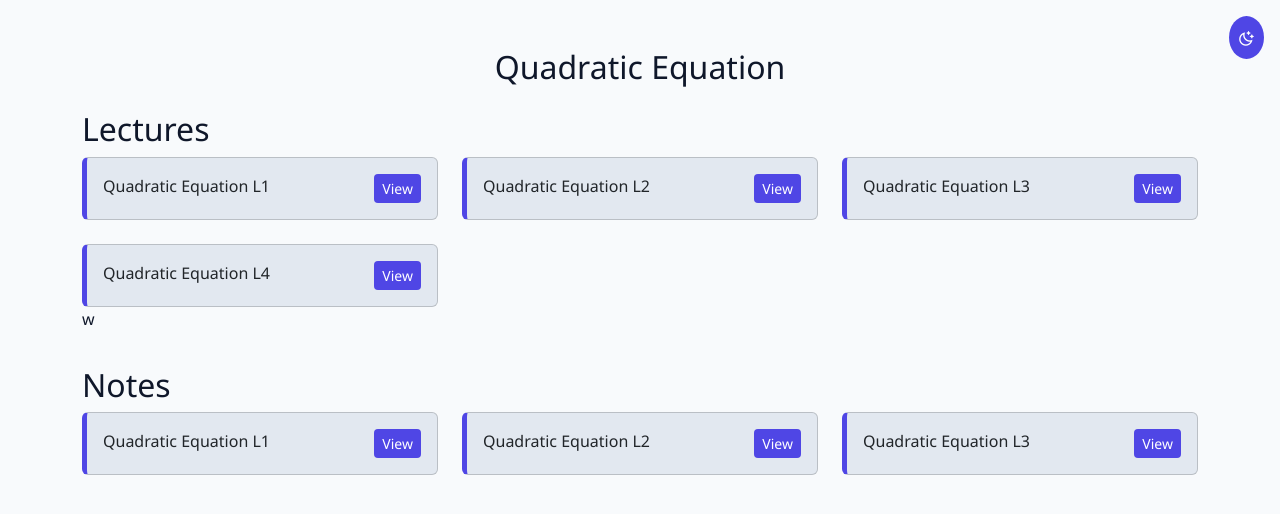
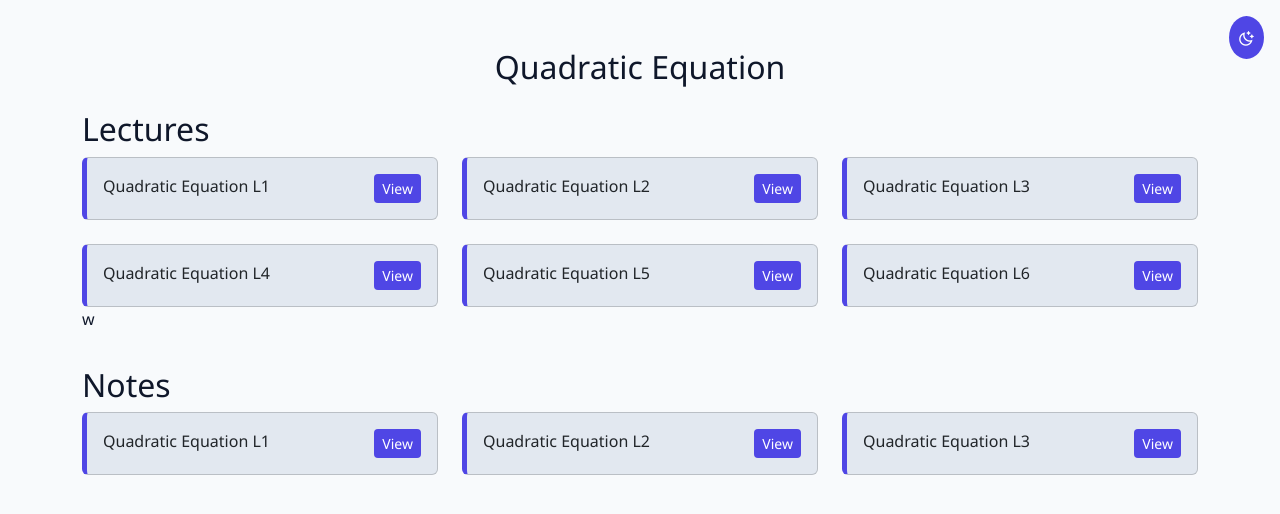
Before and after one commit to Badboy295-crazy/RangeXCoder10th, a plain HTML site: page Math/chapter6.html in a window 1280 px wide. Drawn offline with nearby package versions, Linux system fonts and the light colour scheme; files whose address does not match are found by name.

Commit message:
Add files via upload

```diff
--- a/Math/chapter6.html
+++ b/Math/chapter6.html
@@ -128,6 +128,8 @@
       <div class="col"><div class="card subject-card"><div class="card-body"> Quadratic Equation L2<button class="btn btn-sm btn-primary float-end" onclick="loadVideo(' Quadratic Equation L2','https://rumble.com/embed/v6tdgzn/?pub=4m221v')">View</button></div></div></div>
       <div class="col"><div class="card subject-card"><div class="card-body"> Quadratic Equation L3<button class="btn btn-sm btn-primary float-end" onclick="loadVideo(' Quadratic Equation L3','https://rumble.com/embed/v6tduux/?pub=4m221v')">View</button></div></div></div>
       <div class="col"><div class="card subject-card"><div class="card-body"> Quadratic Equation L4<button class="btn btn-sm btn-primary float-end" onclick="loadVideo(' Quadratic Equation L4','https://rumble.com/embed/v6tka21/?pub=4m221v')">View</button></div></div></div>
+      <div class="col"><div class="card subject-card"><div class="card-body"> Quadratic Equation L5<button class="btn btn-sm btn-primary float-end" onclick="loadVideo(' Quadratic Equation L5','https://rumble.com/embed/v6todtn/?pub=4m221v')">View</button></div></div></div>
+      <div class="col"><div class="card subject-card"><div class="card-body"> Quadratic Equation L6<button class="btn btn-sm btn-primary float-end" onclick="loadVideo(' Quadratic Equation L6','https://rumble.com/embed/v6toc6h/?pub=4m221v')">View</button></div></div></div>
 
     </div>
 w
```
